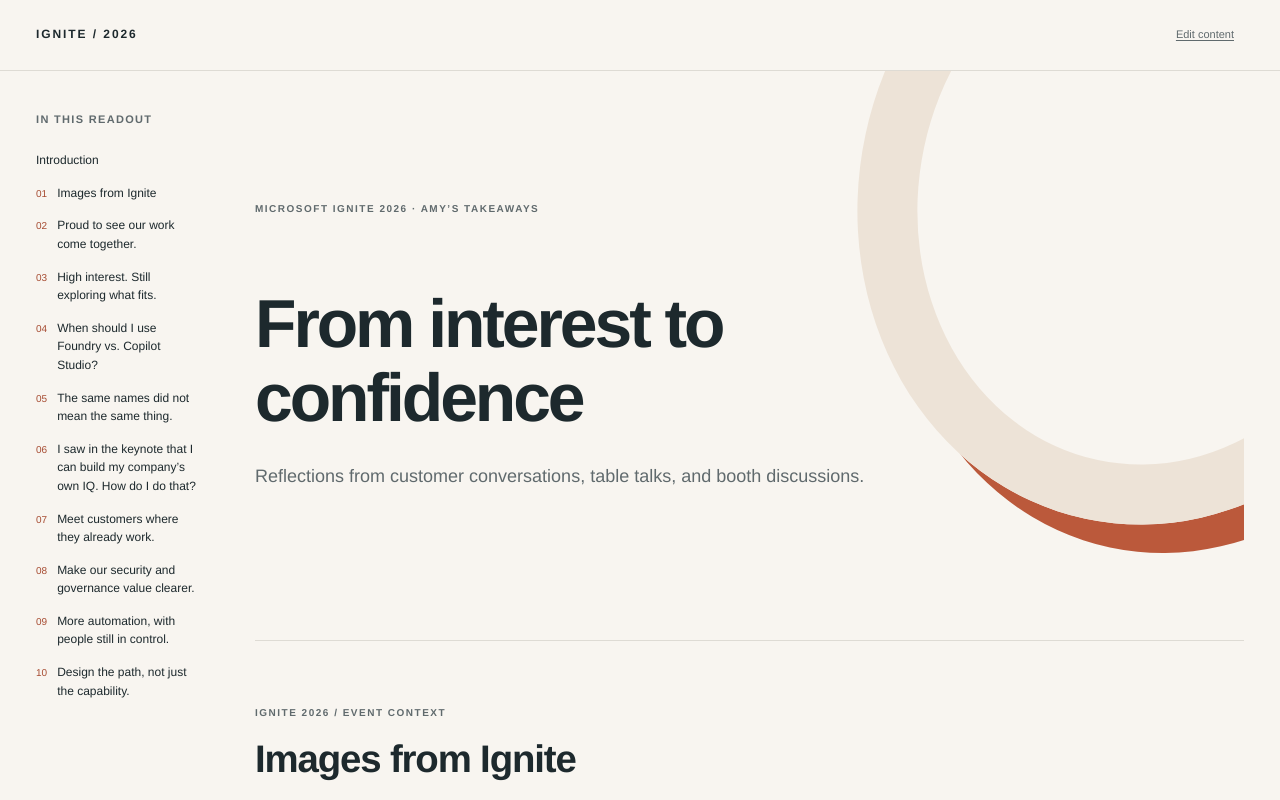
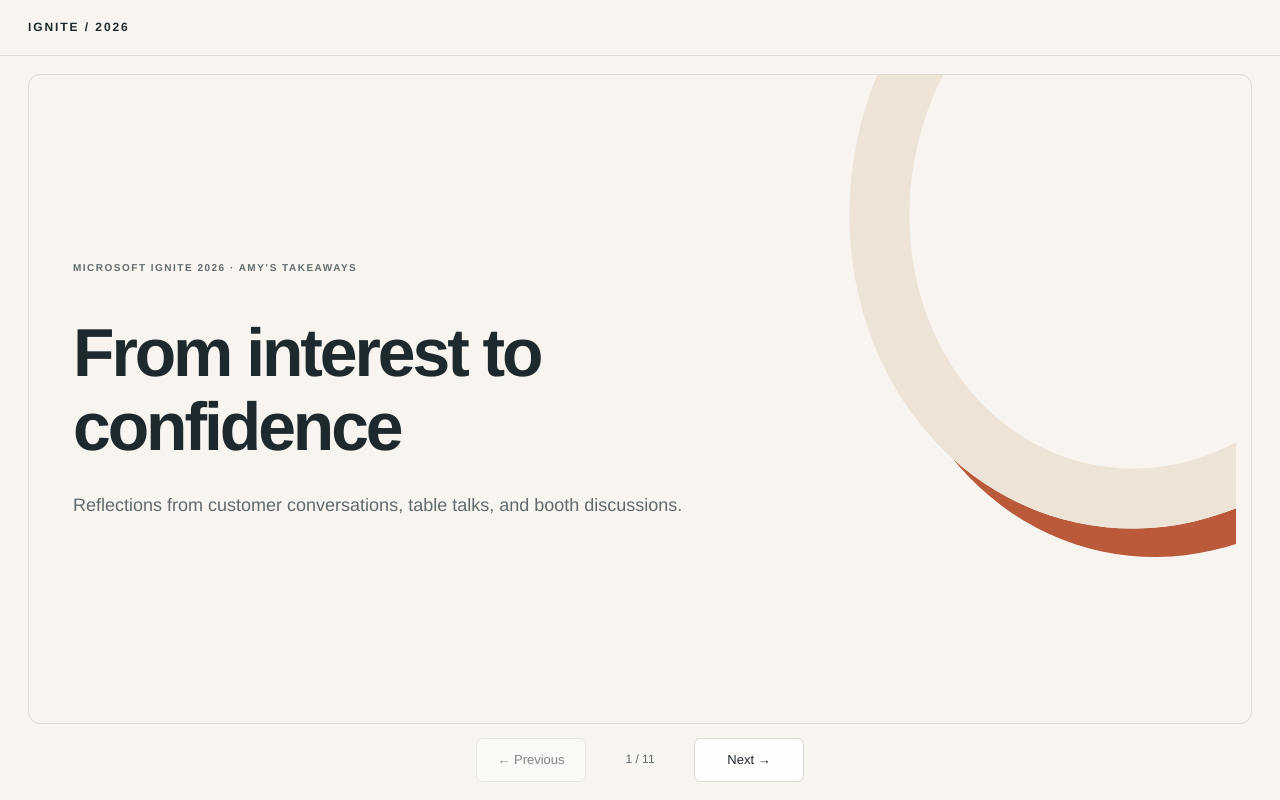
Before and after one commit to si-jin-chen/ignite-design-takeaways, a plain HTML site: page index.html in a window 1280 px wide. Shown: the top 800 px of the page. Drawn offline with Linux system fonts and the light colour scheme.

Commit message:
Present Ignite takeaways as a clean slide deck
Remove the left contents list and public editing link. Add compact previous/next navigation, keyboard controls, slide announcements, and preserved direct links. Keep long slides scrollable and the approved content unchanged.

Co-authored-by: Copilot App <223556219+Copilot@users.noreply.github.com>

```diff
--- a/app.js
+++ b/app.js
@@ -1,15 +1,11 @@
 let content;
+let slides = [];
+let currentSlide = -1;
 const $ = selector => document.querySelector(selector);
 function node(tag, className, text) {
   const element = document.createElement(tag);
   if (className) element.className = className;
   if (text !== undefined) element.textContent = text;
-  return element;
-}
-function button(text, action, className = '') {
-  const element = node('button', className, text);
-  element.type = 'button';
-  element.addEventListener('click', action);
   return element;
 }
 function report(message) { $('#status').textContent = message; }
@@ -62,14 +58,7 @@ function render() {
   heroText.append(node('p', 'eyebrow', content.subtitle), node('h1', '', content.title), node('p', 'intro', content.introduction));
   hero.append(heroText);
   main.append(hero);
-  const links = node('ol');
-  const coverLink = node('a', '', 'Introduction');
-  coverLink.href = '#top';
-  const first = node('li'); first.append(coverLink); links.append(first);
-  for (const [index, section] of content.sections.entries()) {
-    const link = node('a', '', section.title);
-    link.href = '#' + section.id;
-    const li = node('li'); li.append(node('span', '', String(index + 1).padStart(2, '0')), link); links.append(li);
+  for (const section of content.sections) {
     const article = node('section', 'section ' + section.kind);
     article.id = section.id;
     article.append(heading(section));
@@ -151,16 +140,55 @@ function render() {
     takeaway(section, article);
     main.append(article);
   }
-  const footer = node('footer', 'site-footer');
-  footer.append(node('span', '', content.subtitle), button('Back to top ↑', () => window.scrollTo({ top: 0, behavior: 'smooth' })));
-  main.append(footer);
-  $('#contents').replaceChildren(node('h2', '', 'In this readout'), links);
+}
+function showSlide(index, updateHash = true) {
+  const next = Math.max(0, Math.min(slides.length - 1, index));
+  if (next === currentSlide) return;
+  slides.forEach((slide, position) => { slide.hidden = position !== next; });
+  currentSlide = next;
+  $('#readout').scrollTop = 0;
+  $('#previous-slide').disabled = next === 0;
+  $('#next-slide').disabled = next === slides.length - 1;
+  $('#slide-count').textContent = (next + 1) + ' / ' + slides.length;
+  $('#slide-announcement').textContent = 'Slide ' + (next + 1) + ' of ' + slides.length + ': ' + slides[next].querySelector('h1, h2').textContent;
+  if (updateHash) history.replaceState(null, '', '#' + slides[next].id);
+}
+function initializeSlides() {
+  slides = Array.from($('#readout').children);
+  slides.forEach((slide, index) => {
+    slide.setAttribute('role', 'group');
+    slide.setAttribute('aria-roledescription', 'slide');
+    slide.setAttribute('aria-label', (index + 1) + ' of ' + slides.length + ': ' + slide.querySelector('h1, h2').textContent);
+  });
+  const initial = slides.findIndex(slide => slide.id === location.hash.slice(1));
+  showSlide(initial < 0 ? 0 : initial, false);
+  $('#previous-slide').addEventListener('click', () => showSlide(currentSlide - 1));
+  $('#next-slide').addEventListener('click', () => showSlide(currentSlide + 1));
+  window.addEventListener('hashchange', () => {
+    const index = slides.findIndex(slide => slide.id === location.hash.slice(1));
+    if (index >= 0) showSlide(index, false);
+  });
+  document.addEventListener('keydown', event => {
+    if (event.defaultPrevented || event.altKey || event.ctrlKey || event.metaKey || event.shiftKey) return;
+    if (event.target instanceof Element && event.target.closest('input, textarea, select, [contenteditable="true"]')) return;
+    let index;
+    switch (event.key) {
+      case 'ArrowLeft': index = currentSlide - 1; break;
+      case 'ArrowRight': index = currentSlide + 1; break;
+      case 'Home': index = 0; break;
+      case 'End': index = slides.length - 1; break;
+      default: return;
+    }
+    event.preventDefault();
+    showSlide(index);
+  });
 }
 async function loadContent() {
   const response = await fetch('./content.json');
   if (!response.ok) throw new Error('The website content could not be loaded (HTTP ' + response.status + ').');
   content = await response.json();
   render();
+  initializeSlides();
   $('#layout').hidden = false;
   report('');
 }
--- a/index.html
+++ b/index.html
@@ -7,20 +7,24 @@
   <meta http-equiv="Content-Security-Policy" content="default-src 'self'; script-src 'self'; style-src 'self'; img-src 'self' data:; connect-src 'self'; object-src 'none'; base-uri 'none'; form-action 'none'">
   <title>Ignite takeaways</title>
   <link rel="icon" href="data:,">
-  <link rel="stylesheet" href="./app.css">
-  <script type="module" src="./app.js"></script>
+  <link rel="stylesheet" href="./app.css?v=deck-1">
+  <script type="module" src="./app.js?v=deck-1"></script>
 </head>
 <body>
   <a class="skip" href="#readout">Skip to content</a>
   <header class="masthead">
-    <a class="brand" href="./">IGNITE / 2026</a>
-    <a class="edit-button" href="https://github.com/si-jin-chen/ignite-design-takeaways/edit/main/content.json" target="_blank" rel="noopener noreferrer">Edit content</a>
+    <a class="brand" href="#top">IGNITE / 2026</a>
   </header>
   <p id="status" role="status" class="status">Loading readout...</p>
   <noscript><p class="status">Enable JavaScript to view this readout.</p></noscript>
   <div id="layout" class="layout" hidden>
-    <nav id="contents" class="contents" aria-label="Readout sections"></nav>
-    <main id="readout" tabindex="-1"></main>
+    <main id="readout" tabindex="0" aria-label="Ignite takeaways slides"></main>
+    <nav class="deck-controls" aria-label="Slide navigation">
+      <button id="previous-slide" type="button" aria-label="Previous slide">← Previous</button>
+      <p id="slide-count" class="slide-count"></p>
+      <button id="next-slide" type="button" aria-label="Next slide">Next →</button>
+    </nav>
+    <p id="slide-announcement" class="sr-only" aria-live="polite" aria-atomic="true"></p>
   </div>
 </body>
 </html>
```
Also changed, not shown: app.css, 1 other file.
